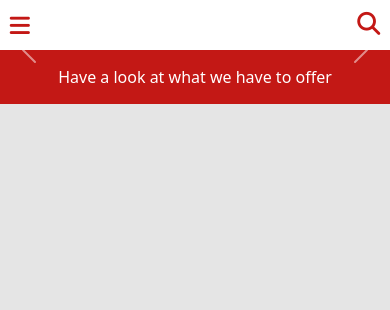
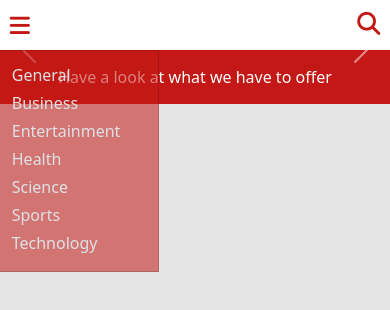
Before and after one commit to chyvail/NewsNest, a plain HTML site: page index.html in a window 390 px wide. Both pictures are taken after a click on the element 19 px from the left and 25 px from the top of the page. Drawn offline with nearby package versions, Linux system fonts and the light colour scheme; no server answers.

Commit message:
Dropdown menu on hamburger button on mobile view done

```diff
--- a/index.html
+++ b/index.html
@@ -33,8 +33,17 @@
             </div>
           </ul>
           <div class="nav-small d-md-none d-lg-none d-xl-none">
-            <div class="hamburger-button ">
-              <i class="fa-solid fa-bars"></i>
+            <div class="hamburger-button dropdown">
+              <i class="fa-solid fa-bars" id="dropdownMenuButton1" data-bs-toggle="dropdown"></i>
+              <ul class="dropdown-menu dropdown-menu-dark" aria-labelledby="dropdownMenuButton1">
+                <li id="general">General</li>
+                <li id="business">Business</li>
+                <li id="entertainment">Entertainment</li>
+                <li id="health">Health</li>
+                <li id="science">Science</li>
+                <li id="sports">Sports</li>
+                <li id="technology">Technology</li>
+              </ul>
             </div>
             <div class="ul-padding">
               <i id="search-query" class="fa-solid fa-magnifying-glass search-mobile"></i>
--- a/src/custom.css
+++ b/src/custom.css
@@ -214,6 +214,28 @@ hr {
   color: var(--black) !important;
 }
 
+/* Mobile Dropdown */
+
+.dropdown-menu.dropdown-menu-dark.show {
+  inset: 11px auto auto -11px !important;
+  border-radius: 0;
+  background: #c318158c;
+  padding: 12px;
+}
+
+.dropdown-menu.dropdown-menu-dark.show li {
+  margin-bottom: 0.25rem !important;
+}
+
+/* Medium Screens */
+@media screen and (max-width: 1024px){
+  .custom-md-size {
+    flex: 0 0 auto !important;
+    width: 50% !important;
+  }
+}
+
+/* Small Screens */
 @media screen and (max-width: 600px) {
   .nav-bar {
     justify-content: end;
@@ -236,4 +258,9 @@ hr {
   .featured-subtitle {
     margin-top: 25px;
   }
+
+  .custom-md-size {
+    flex: 0 0 auto !important;
+    width: 100% !important;
+  }
 }
```
